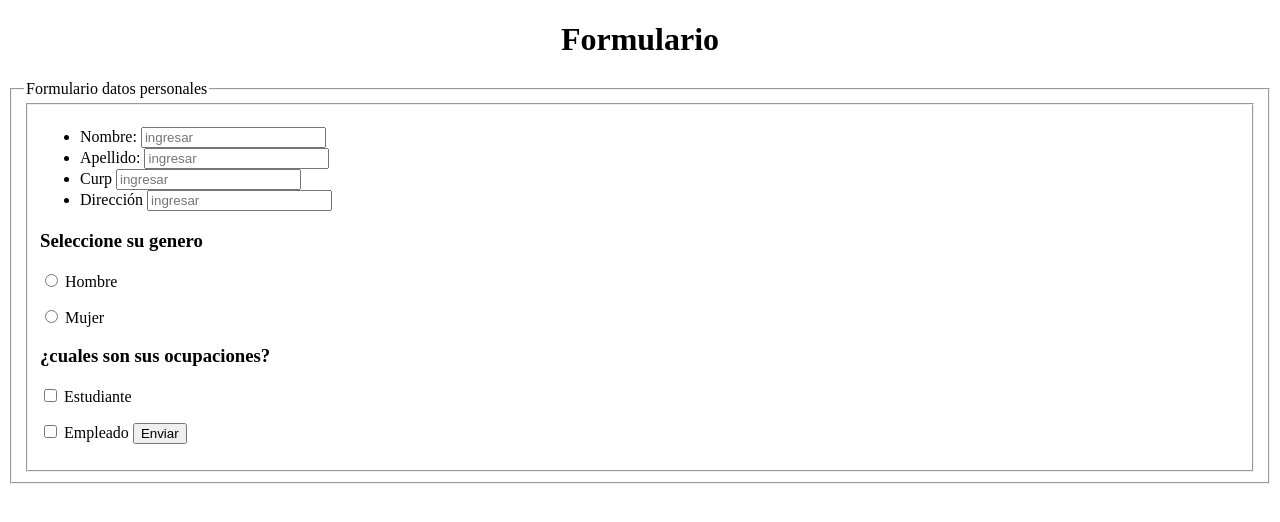
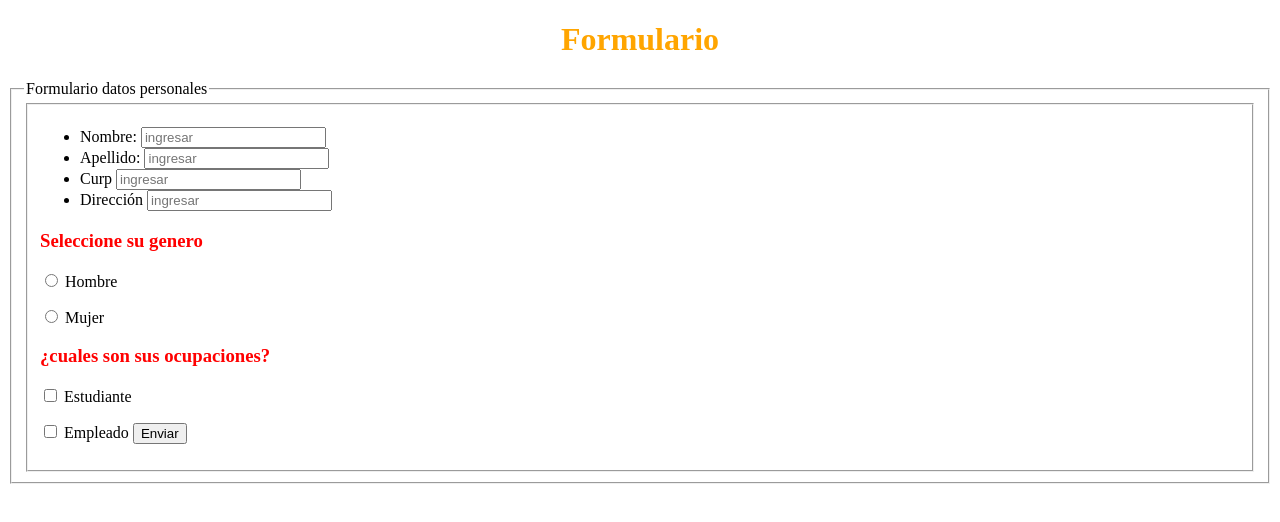
Before and after one commit to xforbesx/programacion_web, a plain HTML site: page EjerciciosHtml/ejercicio3/formulariodatos.html in a window 1280 px wide. Drawn offline with Linux system fonts and the light colour scheme.

Commit message:
Css aplicado en formulario de datos personales

```diff
--- a/EjerciciosHtml/ejercicio3/formulariodatos.html
+++ b/EjerciciosHtml/ejercicio3/formulariodatos.html
@@ -5,10 +5,18 @@
     <meta http-equiv="X-UA-Compatible" content="IE=edge">
     <meta name="viewport" content="width=device-width, initial-scale=1.0">
     <title>Formulario</title>
+    <style>
+
+        h3{
+            color: red;
+        }
+    </style>
+
+
 </head>
 <body>
     <center>
-    <h1>Formulario</h1>
+    <h1 style="color: orange ;" >Formulario</h1>
     </center>
 
     <fieldset>
```
